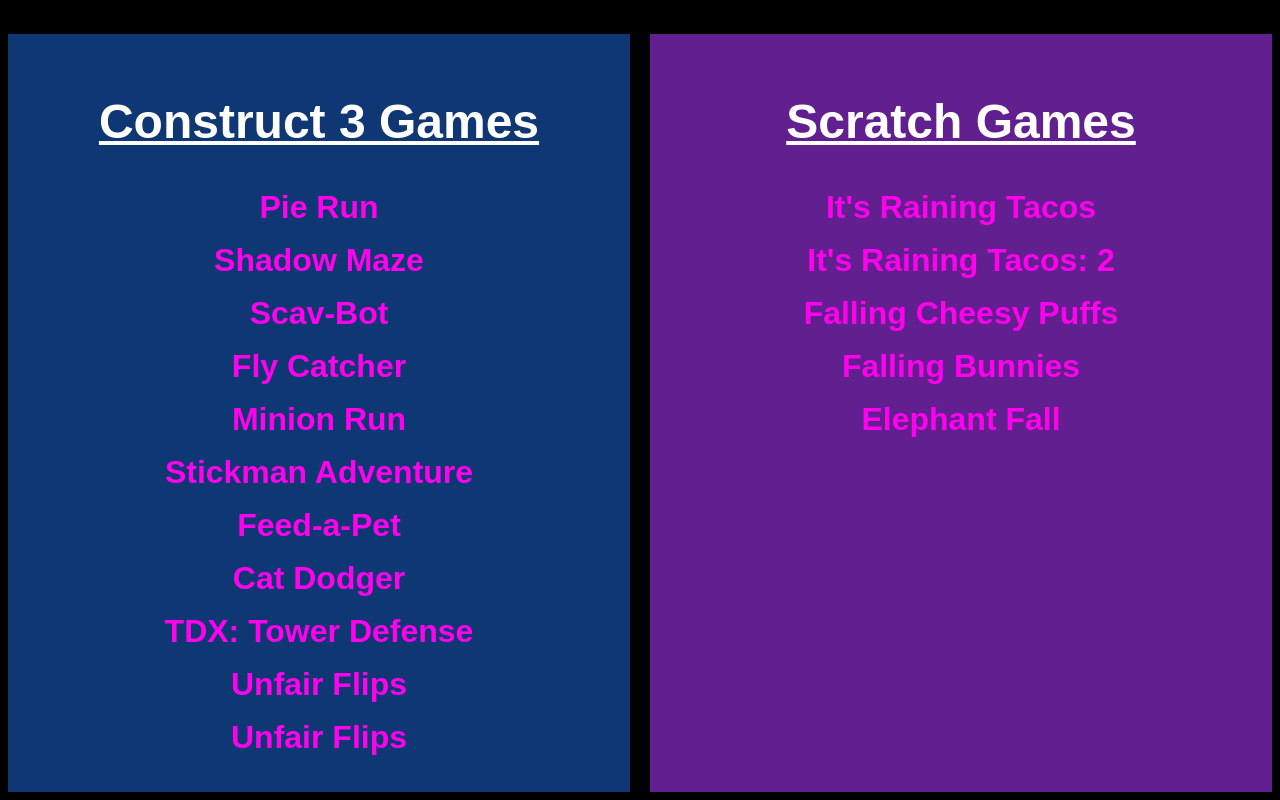
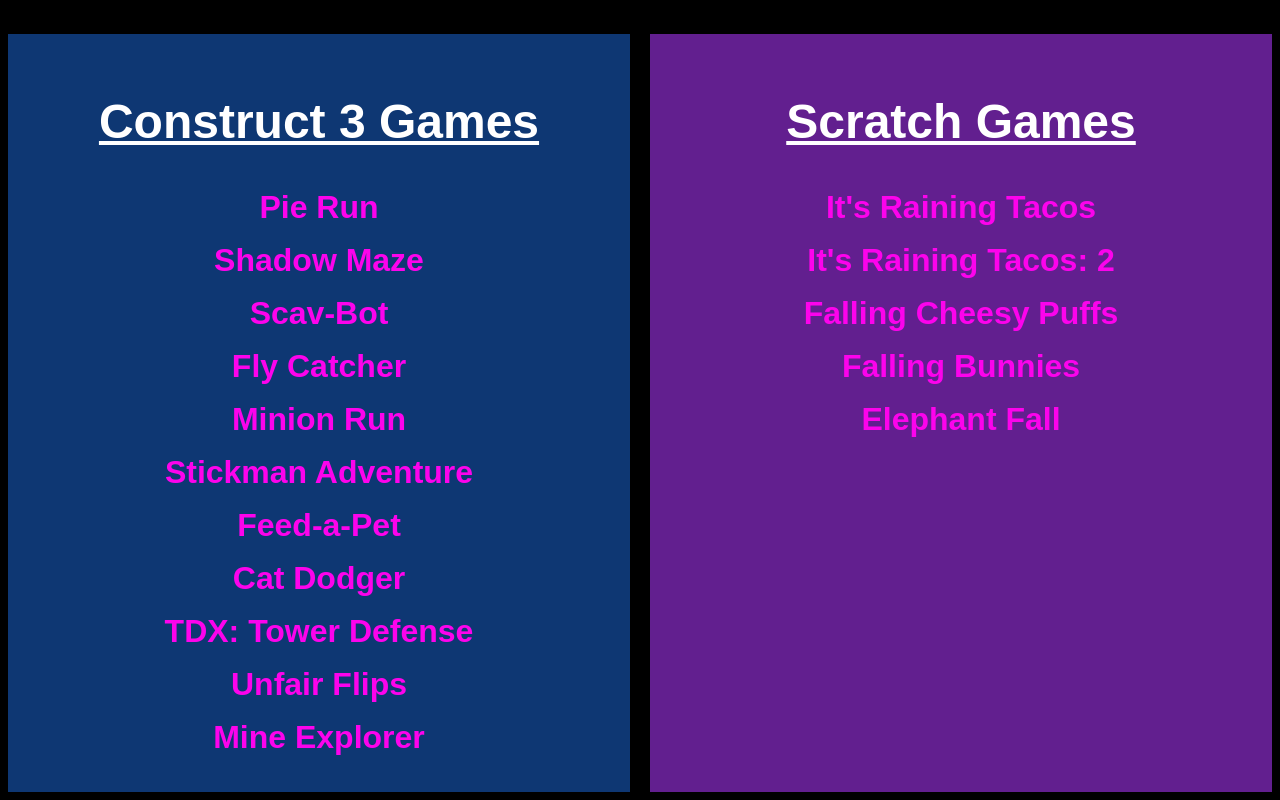
Before and after one commit to HenHudArt/HallofFame, a plain HTML site: page index.html in a window 1280 px wide. Shown: the part 1218-2018 px from the top of the page. Drawn offline with Linux system fonts and the light colour scheme.

Commit message:
Update index.html

```diff
--- a/index.html
+++ b/index.html
@@ -81,7 +81,7 @@
      <a href="GameFolders/UnfairFlips/index.html" target="_blank"> Unfair Flips</a>
      <p></p>
      <p></p>
-     <a href="GameFolders/MineExplorer/index.html" target="_blank"> Unfair Flips</a>
+     <a href="GameFolders/MineExplorer/index.html" target="_blank"> Mine Explorer</a>
      <p></p>
     </div>
 
```
